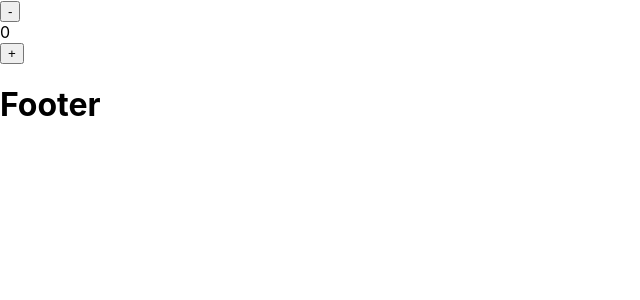
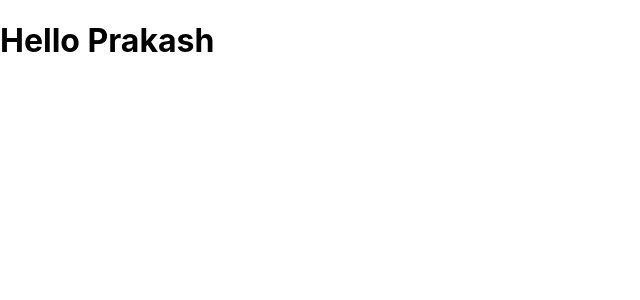
Before and after one commit to d-prakash/tasty-kitchen, a React (Create React App) app: page / in a window 1280 px wide. Shown: the top 300 px of the page, without its empty margins (0-640 px from the left). Built offline with nearby package versions, Linux system fonts and the light colour scheme; a small style sheet from the web is missing; a web font is replaced by a local one.

Commit message:
tasty kitchen

```diff
--- a/src/App.js
+++ b/src/App.js
@@ -1,6 +1,4 @@
 import './App.css'
-import Counter from './components/Counter'
-import Footer from './components/Footer'
 
 const sortByOptions = [
   {
@@ -15,11 +13,6 @@ const sortByOptions = [
   },
 ]
 
-const App = () => (
-  <>
-    <Counter />
-    <Footer />
-  </>
-)
+const App = () => <h1>Hello Prakash</h1>
 
 export default App
--- a/src/components/Counter/index.js
+++ /dev/null
@@ -1,21 +0,0 @@
-import {Component} from 'react'
-
-import './index.css'
-
-class Counter extends Component {
-  render() {
-    return (
-      <div>
-        <button type="button" onClick={this.onDecrement}>
-          -
-        </button>
-        <div>0</div>
-        <button type="button" onClick={this.onIncrement}>
-          +
-        </button>
-      </div>
-    )
-  }
-}
-
-export default Counter
--- a/src/components/Footer/index.js
+++ /dev/null
@@ -1,9 +0,0 @@
-import './index.css'
-
-export default function Footer() {
-  return (
-    <div>
-      <h1>Footer </h1>
-    </div>
-  )
-}
```
Also changed, not shown: src/components/Counter/index.css (deleted), src/components/Footer/index.css (deleted).
